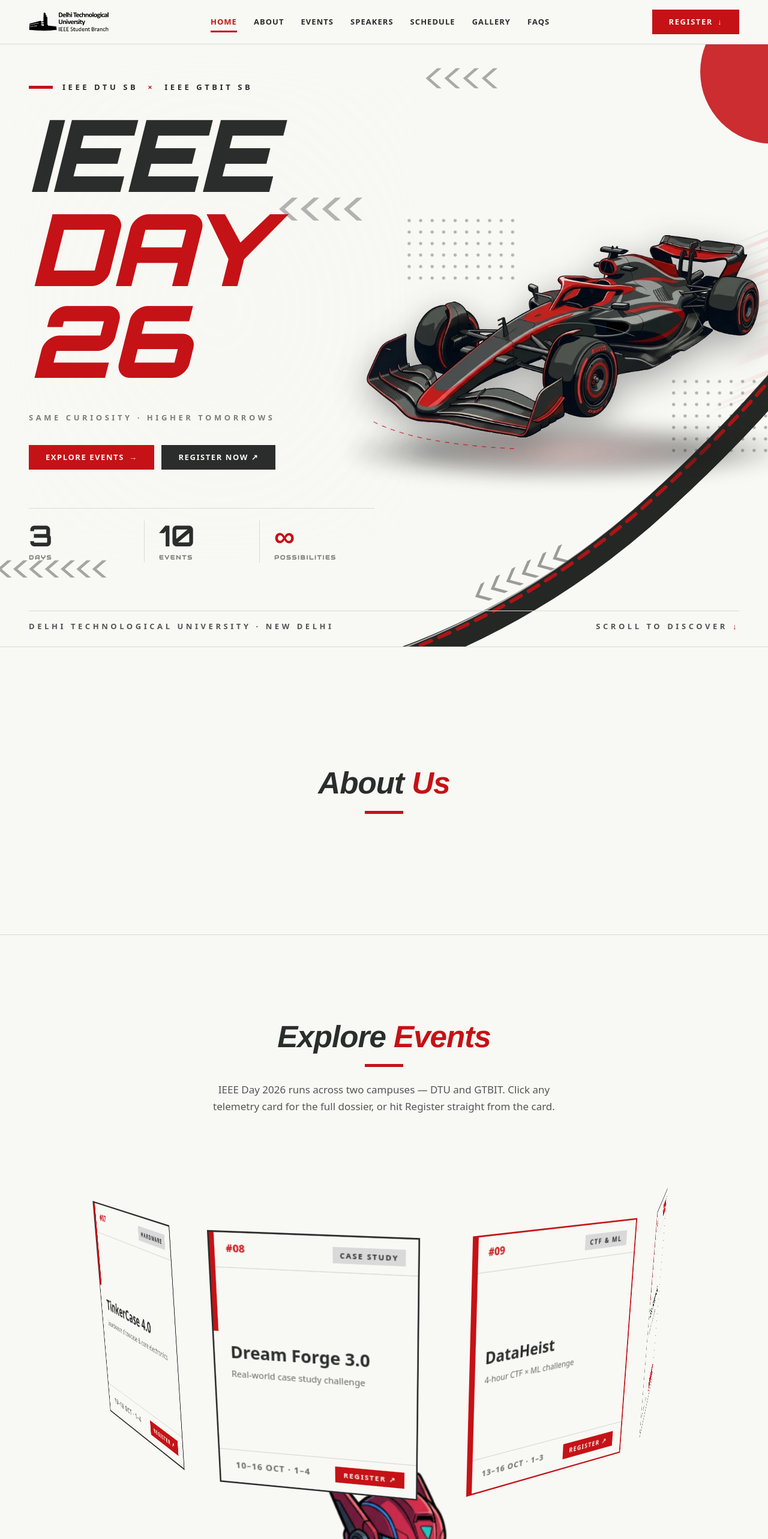
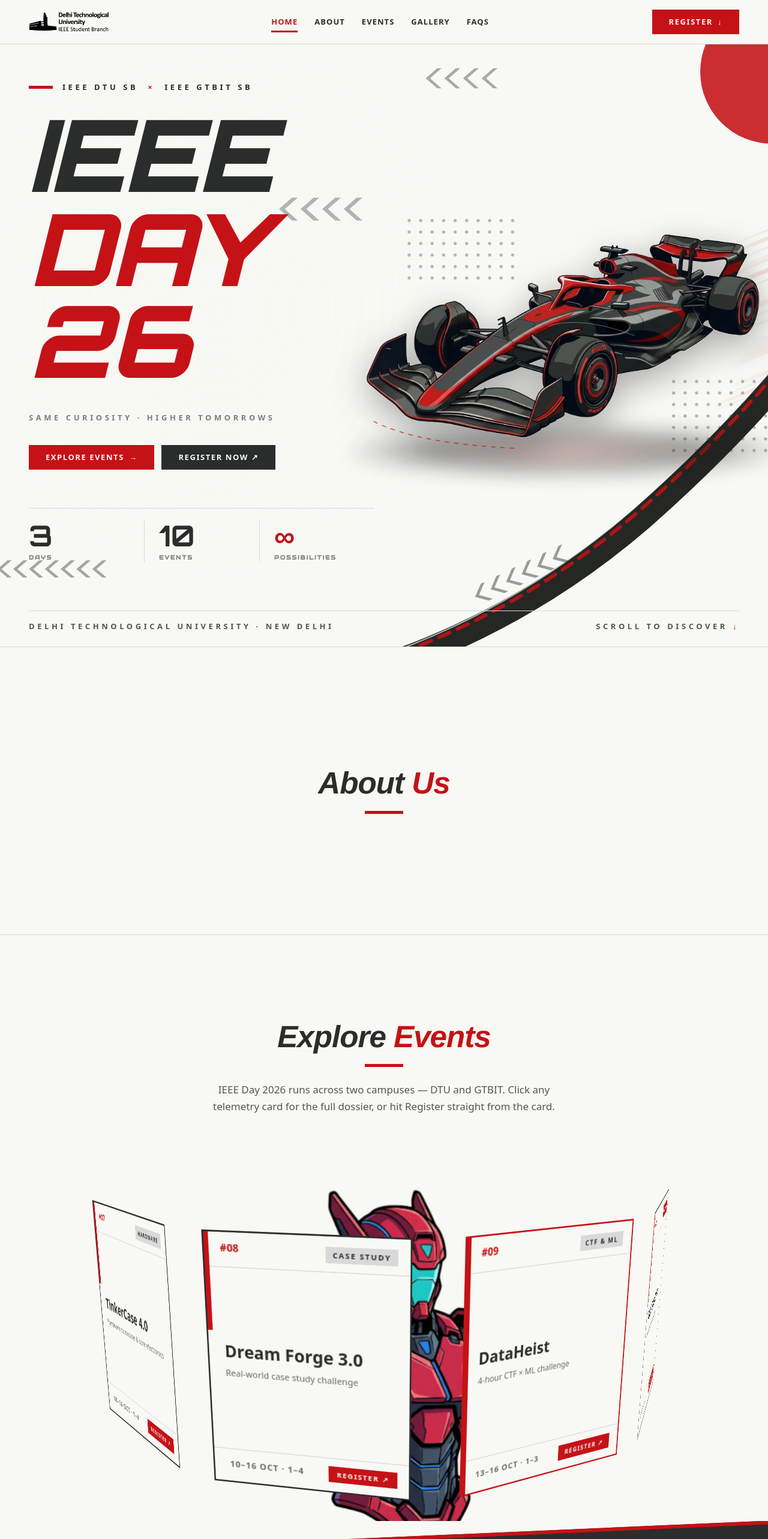
Before and after one commit to IEEEDTUCS/IEEE-Day-26, a React (Vite) app: page / in a window 1280 px wide. Shown: the top 2566 px of the page at 60% size. Built offline with nearby package versions, Linux system fonts and the light colour scheme.

Commit message:
robot position and imports fixed

```diff
--- a/src/App.jsx
+++ b/src/App.jsx
@@ -3,8 +3,8 @@ import {
   Hero,
   About,
   Events,
-  Speakers,
-  Schedule,
+  // Speakers,
+  // Schedule,
   Gallery,
   Faqs,
   RegisterCta,
@@ -23,8 +23,8 @@ export function App() {
         <Hero />
         <About />
         <Events />
-        <Speakers />
-        <Schedule />
+        {/*<Speakers />*/}
+        {/*<Schedule />*/}
         <Gallery />
         <Faqs />
         <RegisterCta />
--- a/src/components/sections/events/OrbitCarousel.jsx
+++ b/src/components/sections/events/OrbitCarousel.jsx
@@ -96,7 +96,7 @@ export function OrbitCarousel({ ringRef, events, front, onSelect, onFocusCard })
       */}
       <div
         aria-hidden="false"
-        className="relative z-0 -mt-20 -mb-8 sm:-mb-12 md:-mb-16 sm:-mt-24 md:-mt-36"
+        className="absolute top-0"
         style={{ perspective: "1100px" }}
       >
         <div style={{ transform: "rotate(-2deg) rotateX(-10deg)" }}>
--- a/src/components/sections/index.js
+++ b/src/components/sections/index.js
@@ -1,8 +1,8 @@
 export { Hero } from "./hero";
 export { About } from "./about";
 export { Events } from "./events";
-export { Speakers } from "./speakers";
-export { Schedule } from "./schedule";
+// export { Speakers } from "./speakers";
+// export { Schedule } from "./schedule";
 export { Gallery } from "./gallery";
 export { Faqs } from "./faqs";
 export { RegisterCta } from "./register-cta";
--- a/src/content/navigation.js
+++ b/src/content/navigation.js
@@ -3,8 +3,8 @@ export const sections = [
   { id: "home", label: "Home", inNav: true },
   { id: "about", label: "About", inNav: true },
   { id: "events", label: "Events", inNav: true },
-  { id: "speakers", label: "Speakers", inNav: true },
-  { id: "schedule", label: "Schedule", inNav: true },
+  // { id: "speakers", label: "Speakers", inNav: true },
+  // { id: "schedule", label: "Schedule", inNav: true },
   { id: "gallery", label: "Gallery", inNav: true },
   { id: "faqs", label: "FAQs", inNav: true },
   { id: "register", label: "Register", inNav: false },
```
